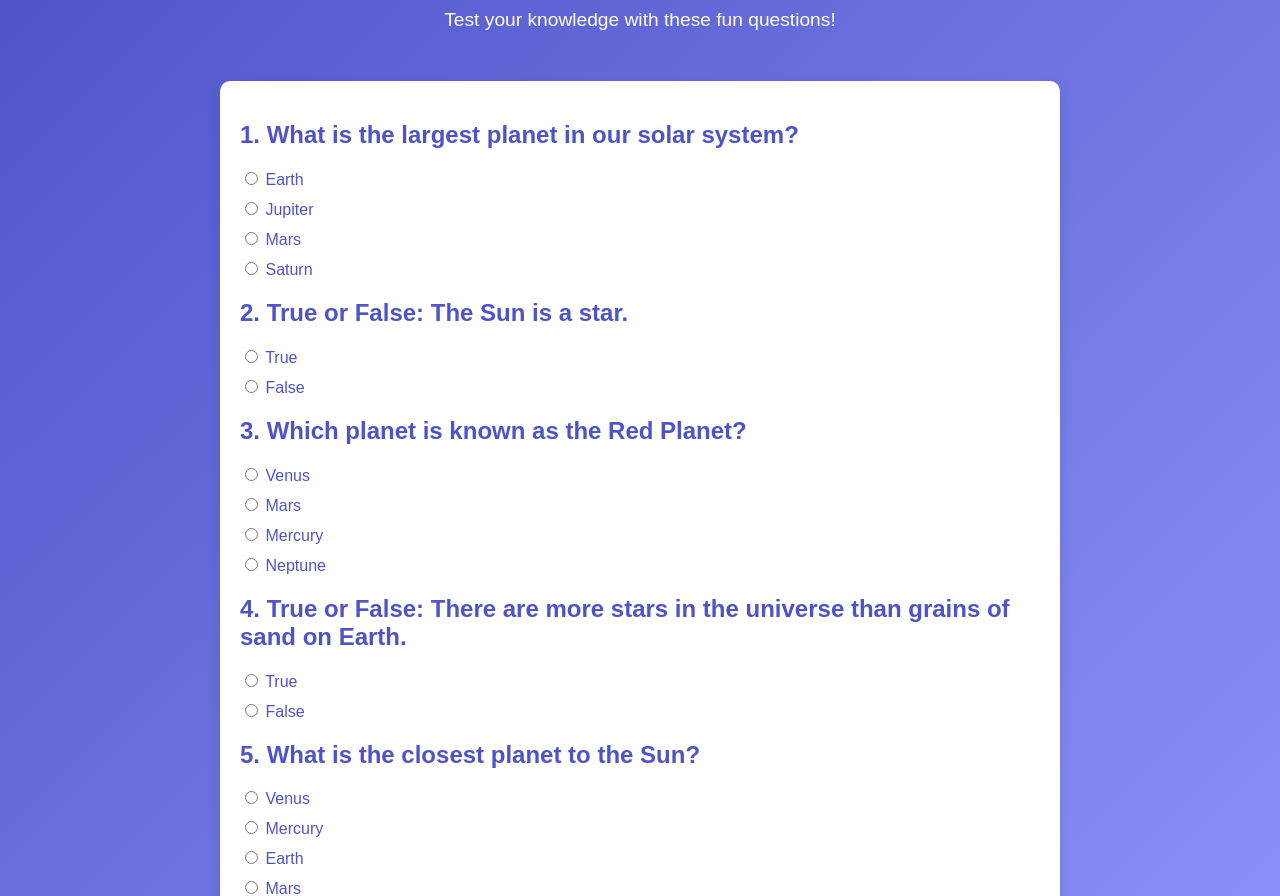
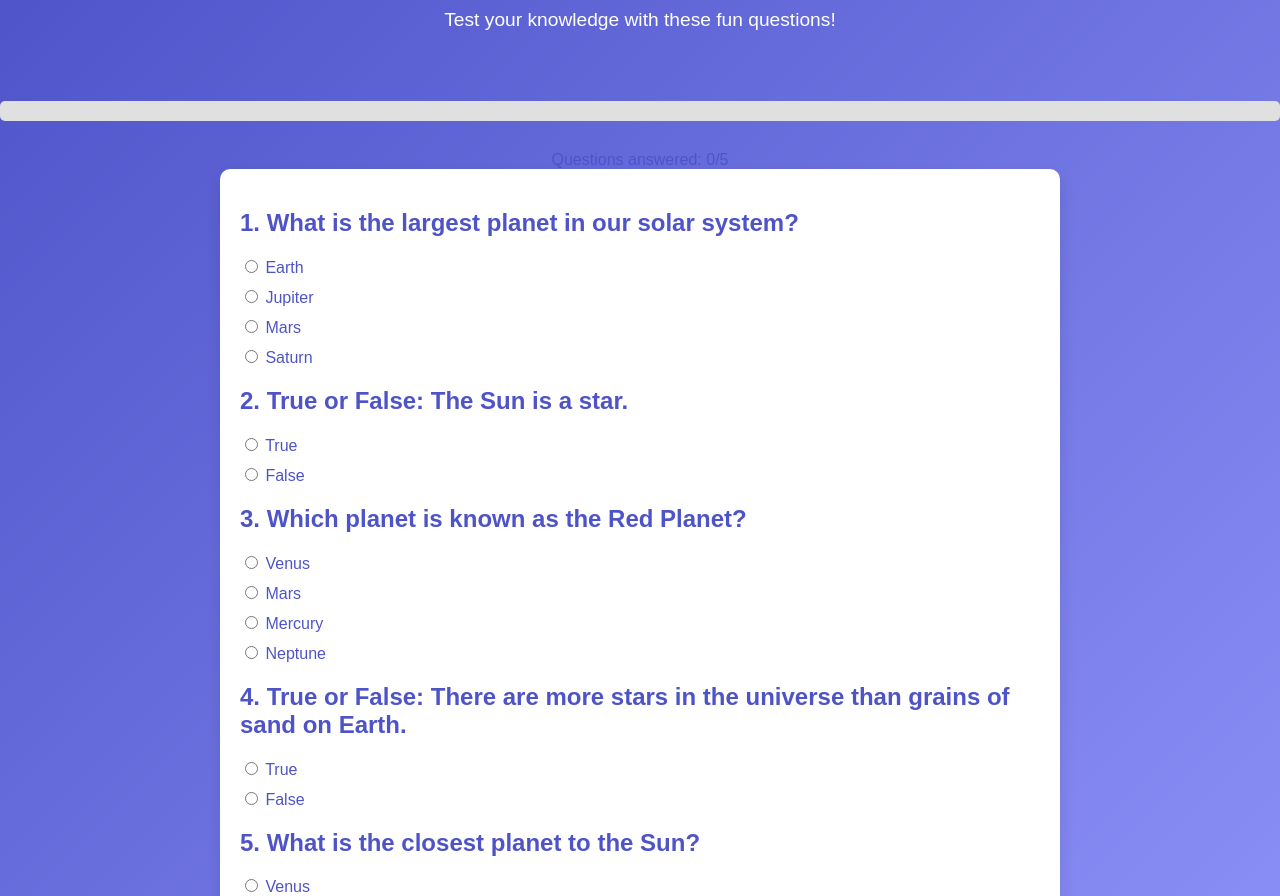
Before and after one commit to Cburroughs08/CS4443-Group-Project-1, a plain HTML site: page BeginnerQuiz.html in a window 1280 px wide. Shown: the part 56-952 px from the top of the page. Drawn offline with Linux system fonts and the light colour scheme.

Commit message:
Adding the styles for the progress bar

```diff
--- a/BeginnerQuiz.html
+++ b/BeginnerQuiz.html
@@ -11,60 +11,96 @@
         <h1>Beginner Astronomy Quiz</h1>
         <p>Test your knowledge with these fun questions!</p>
     </header>
+
+    <!-- Progress Bar -->
+    <div class="progress-container">
+        <div id="progress-bar" class="progress-bar"></div>
+    </div>
+    <p id="progress-text" class="progress-text">Questions answered: 0/5</p>
+
     <div class="quiz-container">
-        <!-- Question 1 -->
+        <!-- Questions -->
         <div class="question">
             <h2>1. What is the largest planet in our solar system?</h2>
             <ul class="options">
-                <li><input type="radio" name="q1" id="q1a" value="a"> <label for="q1a">Earth</label></li>
-                <li><input type="radio" name="q1" id="q1b" value="b"> <label for="q1b">Jupiter</label></li>
-                <li><input type="radio" name="q1" id="q1c" value="c"> <label for="q1c">Mars</label></li>
-                <li><input type="radio" name="q1" id="q1d" value="d"> <label for="q1d">Saturn</label></li>
+                <li><input type="radio" name="q1" value="a"> Earth</li>
+                <li><input type="radio" name="q1" value="b"> Jupiter</li>
+                <li><input type="radio" name="q1" value="c"> Mars</li>
+                <li><input type="radio" name="q1" value="d"> Saturn</li>
             </ul>
         </div>
-        <!-- Question 2 -->
         <div class="question">
             <h2>2. True or False: The Sun is a star.</h2>
             <ul class="options">
-                <li><input type="radio" name="q2" id="q2a" value="true"> <label for="q2a">True</label></li>
-                <li><input type="radio" name="q2" id="q2b" value="false"> <label for="q2b">False</label></li>
+                <li><input type="radio" name="q2" value="true"> True</li>
+                <li><input type="radio" name="q2" value="false"> False</li>
             </ul>
         </div>
-        <!-- Question 3 -->
         <div class="question">
             <h2>3. Which planet is known as the Red Planet?</h2>
             <ul class="options">
-                <li><input type="radio" name="q3" id="q3a" value="a"> <label for="q3a">Venus</label></li>
-                <li><input type="radio" name="q3" id="q3b" value="b"> <label for="q3b">Mars</label></li>
-                <li><input type="radio" name="q3" id="q3c" value="c"> <label for="q3c">Mercury</label></li>
-                <li><input type="radio" name="q3" id="q3d" value="d"> <label for="q3d">Neptune</label></li>
+                <li><input type="radio" name="q3" value="a"> Venus</li>
+                <li><input type="radio" name="q3" value="b"> Mars</li>
+                <li><input type="radio" name="q3" value="c"> Mercury</li>
+                <li><input type="radio" name="q3" value="d"> Neptune</li>
             </ul>
         </div>
-        <!-- Question 4 -->
         <div class="question">
             <h2>4. True or False: There are more stars in the universe than grains of sand on Earth.</h2>
             <ul class="options">
-                <li><input type="radio" name="q4" id="q4a" value="true"> <label for="q4a">True</label></li>
-                <li><input type="radio" name="q4" id="q4b" value="false"> <label for="q4b">False</label></li>
+                <li><input type="radio" name="q4" value="true"> True</li>
+                <li><input type="radio" name="q4" value="false"> False</li>
             </ul>
         </div>
-        <!-- Question 5 -->
         <div class="question">
             <h2>5. What is the closest planet to the Sun?</h2>
             <ul class="options">
-                <li><input type="radio" name="q5" id="q5a" value="a"> <label for="q5a">Venus</label></li>
-                <li><input type="radio" name="q5" id="q5b" value="b"> <label for="q5b">Mercury</label></li>
-                <li><input type="radio" name="q5" id="q5c" value="c"> <label for="q5c">Earth</label></li>
-                <li><input type="radio" name="q5" id="q5d" value="d"> <label for="q5d">Mars</label></li>
+                <li><input type="radio" name="q5" value="a"> Venus</li>
+                <li><input type="radio" name="q5" value="b"> Mercury</li>
+                <li><input type="radio" name="q5" value="c"> Earth</li>
+                <li><input type="radio" name="q5" value="d"> Mars</li>
             </ul>
         </div>
+
+        <!-- Submit Button -->
         <button class="submit-button" onclick="submitQuiz()">Submit Quiz</button>
         <div id="result" class="result"></div>
     </div>
     <footer>
         <p>Interactive Quiz &copy; 2024</p>
     </footer>
+
     <script>
+        const totalQuestions = 5;
+        let answeredQuestions = 0;
+
+        function updateProgress() {
+            const progressBar = document.getElementById('progress-bar');
+            const progressText = document.getElementById('progress-text');
+
+            const percentage = (answeredQuestions / totalQuestions) * 100;
+            progressBar.style.width = `${percentage}%`;
+            progressText.textContent = `Questions answered: ${answeredQuestions}/${totalQuestions}`;
+        }
+
+        function checkAnsweredQuestions() {
+            answeredQuestions = 0;
+
+            for (let i = 1; i <= totalQuestions; i++) {
+                const question = document.querySelector(`input[name="q${i}"]:checked`);
+                if (question) {
+                    answeredQuestions++;
+                }
+            }
+
+            updateProgress();
+        }
+
+
+        document.querySelectorAll('input[type="radio"]').forEach((input) => {
+            input.addEventListener('change', checkAnsweredQuestions);
+        });
+
         function submitQuiz() {
             let correctAnswers = {
                 q1: 'b',
@@ -73,15 +109,18 @@
                 q4: 'true',
                 q5: 'b'
             };
+
             let score = 0;
+
             for (let key in correctAnswers) {
                 let answer = document.querySelector(`input[name="${key}"]:checked`);
                 if (answer && answer.value === correctAnswers[key]) {
                     score++;
                 }
             }
+
             let resultDiv = document.getElementById('result');
-            resultDiv.textContent = `You scored ${score} out of 5!`;
+            resultDiv.textContent = `You scored ${score} out of ${totalQuestions}!`;
             resultDiv.style.display = 'block';
         }
     </script>
--- a/styles.css
+++ b/styles.css
@@ -101,3 +101,23 @@ footer {
     font-weight: bold;
     color: #4e54c8;
 }
+.progress-container {
+    width: 100%;
+    background-color: #e0e0e0;
+    border-radius: 5px;
+    margin: 20px 0;
+    overflow: hidden;
+}
+
+.progress-bar {
+    width: 0%;
+    height: 20px;
+    background-color: #4e54c8;
+    transition: width 0.3s ease-in-out;
+}
+.progress-text {
+    font-size: 1rem;
+    text-align: center;
+    margin-top: 10px;
+    color: #4e54c8;
+}
```
